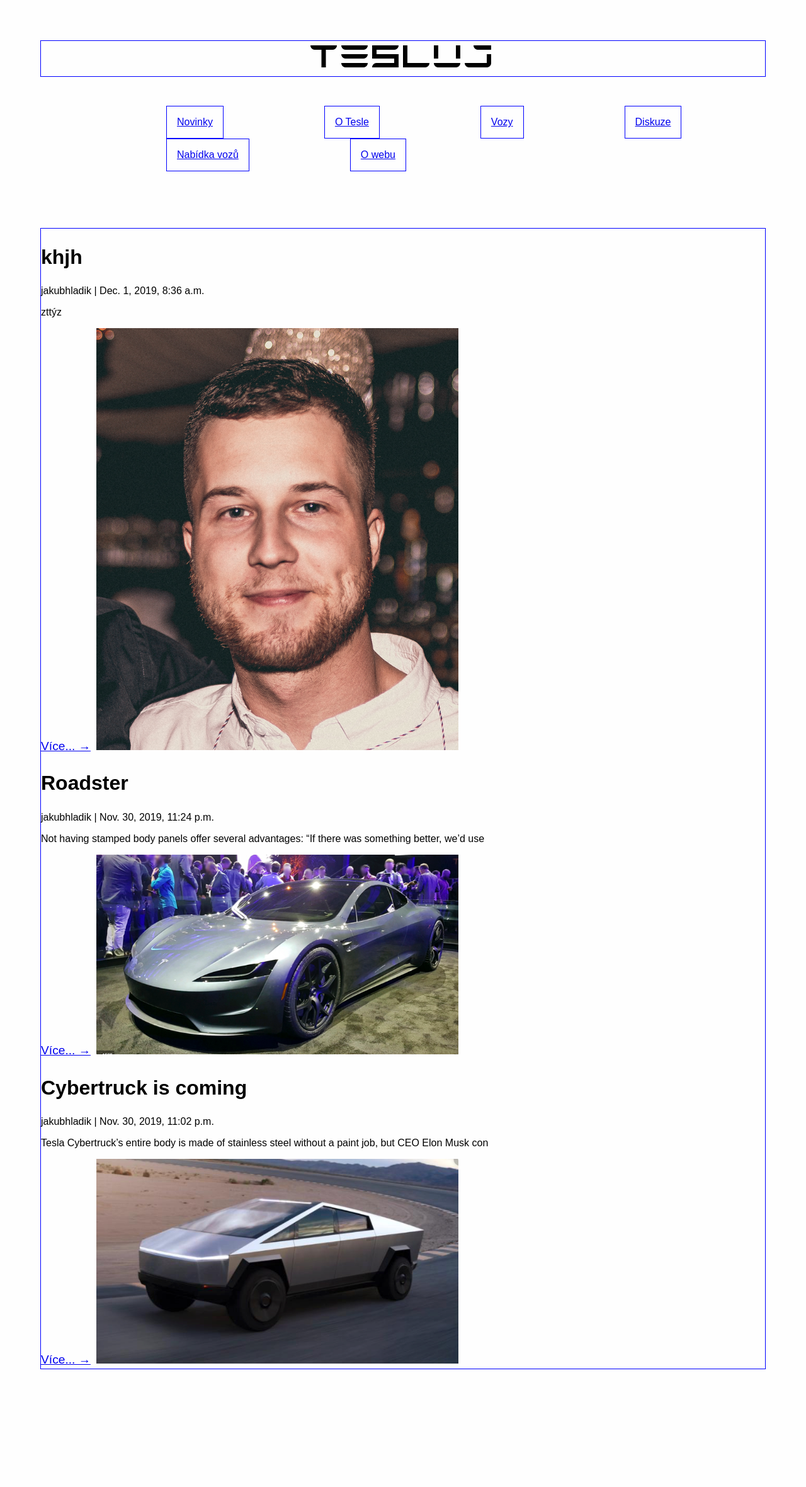
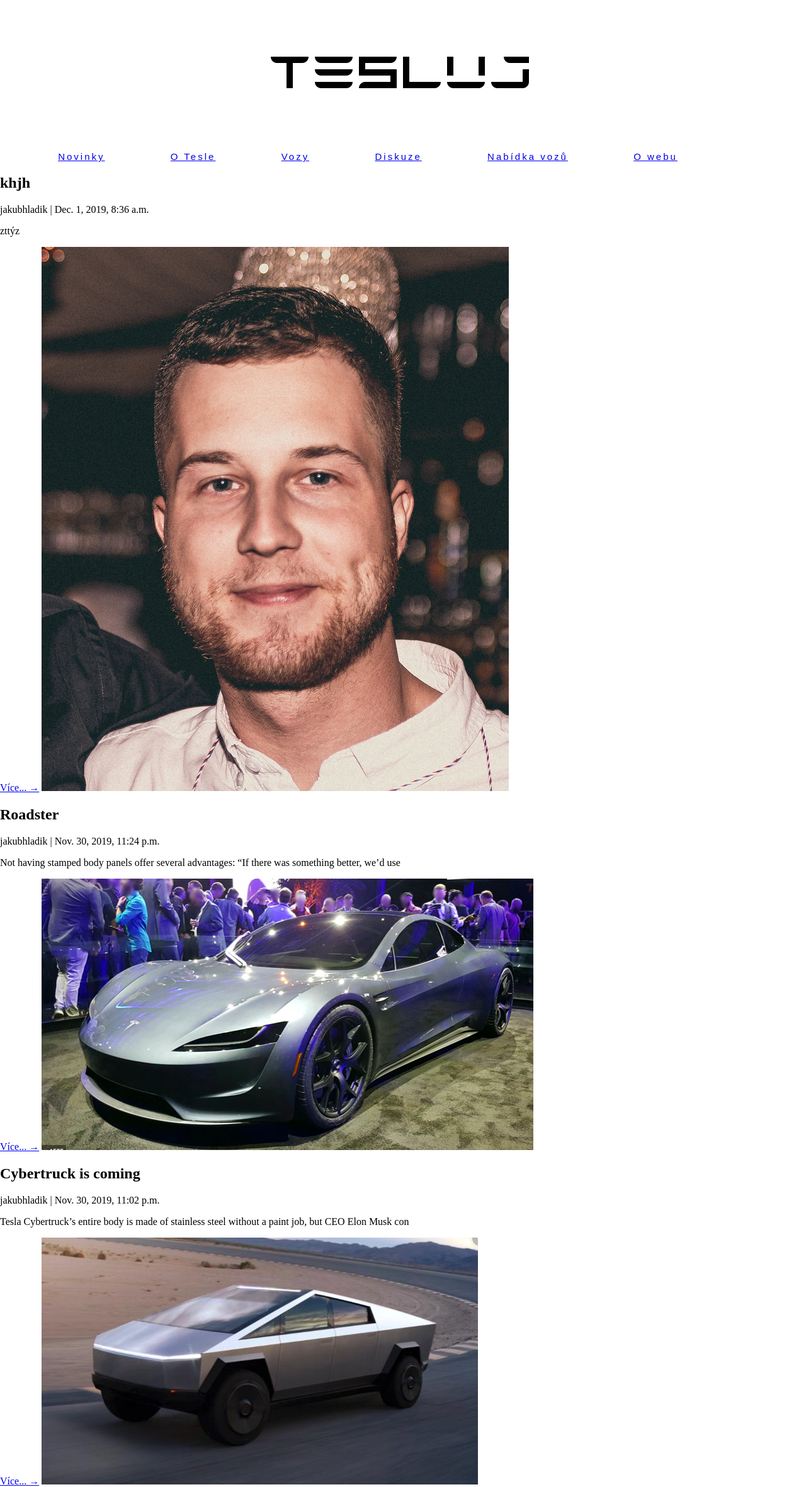
Before and after one commit to jakubhladik/teslujdjango, a Django app: page / in a window 1280 px wide. Shown: the whole page at 63% size. Before the commit the page ends 2174 px from the top, so only its background shows below. Run offline with Django 3.2, Linux system fonts and the light colour scheme; data comes from the database, SQL or seed files in the repository.

Commit message:
1st test (changes on Mac) upload to PA

```diff
--- a/static/css/stylesheet.css
+++ b/static/css/stylesheet.css
@@ -1,75 +1,41 @@
-
 body {
-        background-color: #fefefe;
-        margin: 0 5%;
-        font-family: sans-serif;
-    }
-    h1 {
-        text-align: center;
-        font-family: teslaregular;
-        font-size: 3.5rem;
-        font-weight: normal;
-        text-transform: uppercase;
-        margin-top:4rem;
-        border: 0.01rem solid blue;
-    }
-
-    div.category {
-        font-size: 2rem;
-        border: 0.01rem solid blue;
-        padding-top: 6rem;
-        text-align: left;
-    }
-    .menubar {
-        font-size: 1rem;
-        margin-left: 10rem;
-        margin-right: auto;
-        padding: 1rem;
-        overflow: hidden;
-        float:left;
-        text-align: center;
-        border: 1px solid blue;
-
-}
-.menubar:hover{
-    background-color: #C0C0C0;
+  padding:0;
+  margin:0;
+  height:100%;
+  box-sizing: border-box;
 }
 
-    .text {
-        font-size: 1rem;
-        border: 0.01rem solid blue;
-        font-family: Roboto;
-    }
-    @font-face {
-        font-family: 'teslaregular';
-        src: url('/static/css/fonts/tesla.woff2') format('woff2'),
-             url('/static/css/fonts/tesla.woff') format('woff');
-        font-weight: normal;
-        font-style: normal
-    }
-
-    .container {
-        margin-top: 15rem;
-        border: 0.01rem solid blue;
-    }
-.post-body {
-    font-size: 2rem;
-}
-.post-title{
-    font-size: 2rem;
-}
-.post-text{
-    font-size: 1rem;
-}
-.post-author{
-    font-size: 1rem;
+.header {
+  padding-top:0.005rem ;
+  background-color: blue;
+  text-align: center;
+  font-family: teslaregular;
+  font-size: 5rem;
+  font-weight: normal;
+  text-transform: uppercase;
+  background-color: white;
 }
 
-.readmore {
-    font-size: 1.2rem;
+
+.nav-links{
+display: flex;
+justify-content: space-around;
+width:85%;
+text-decoration: none;
 }
 
-.post-image{
-    max-width: 50%;
-      height: auto;
+.nav-link{
+  text-decoration: none;
+  letter-spacing: 3px;
+  font-size: 15px;
+  list-style: none;
+  font-family: sans-serif;
 }
+
+
+@font-face {
+    font-family: 'teslaregular';
+    src: url('/static/css/fonts/tesla.woff2') format('woff2'),
+         url('/static/css/fonts/tesla.woff') format('woff');
+    font-weight: normal;
+    font-style: normal
--- a/templates/index.html
+++ b/templates/index.html
@@ -7,27 +7,32 @@
 <link href="https://fonts.googleapis.com/css?family=Roboto&display=swap" rel="stylesheet">
 <link rel="stylesheet" type="text/css" href="{% static "/css/stylesheet.css" %}" rel="stylesheet">
 </head>
-<header>
-    <section>
-    <h1>Tesluj<br></<h1>
-    </section>
+<div>
+<header class="header">
+    <p>Tesluj</p>
 </header>
+</div>
+<!----- ------------------------ Navigation -------------------------- --->
+<div class="nav">
 <nav>
-    <ul>
-        <li class="menubar"><a href="index.html">Novinky</a></li>
-        <li class="menubar"><a href="otesle.html">O Tesle</a></li>
-        <li class="menubar"><a href="vozy.html">Vozy</a></li>
-        <li class="menubar"><a href="diskuze.html">Diskuze</a></li>
-        <li class="menubar"><a href="nabidka_vozu.html">Nabídka vozů</a></li>
-        <li class="menubar"><a href="owebu.html">O webu</a></li>
+    <ul class="nav-links">
+        <li class="nav-link"><a href="index.html">Novinky</a></li>
+        <li class="nav-link"><a href="otesle.html">O Tesle</a></li>
+        <li class="nav-link"><a href="vozy.html">Vozy</a></li>
+        <li class="nav-link"><a href="diskuze.html">Diskuze</a></li>
+        <li class="nav-link"><a href="nabidka_vozu.html">Nabídka vozů</a></li>
+        <li class="nav-link"><a href="owebu.html">O webu</a></li>
     </ul>
 </nav>
+</div>
+
+<!----- ------------------------ Navigation -------------------------- --->
 <div class="container">
     <div class="row">
         <!-- Blog Entries Column -->
         <div class="col-md-8 mt-3 left">
             {% for post in post_list %}
-            <div class="card mb-4">
+            <div class="post-container">
                 <div class="post-body">
                     <h2 class="post-title">{{ post.title }}</h2>
                     <p class="post-author">{{ post.author }} | {{ post.created_on}} </p>
```
